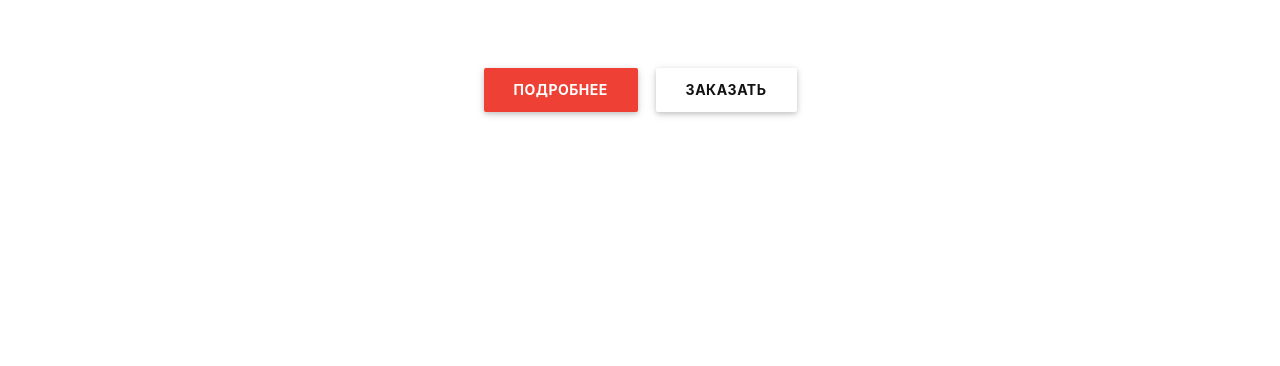
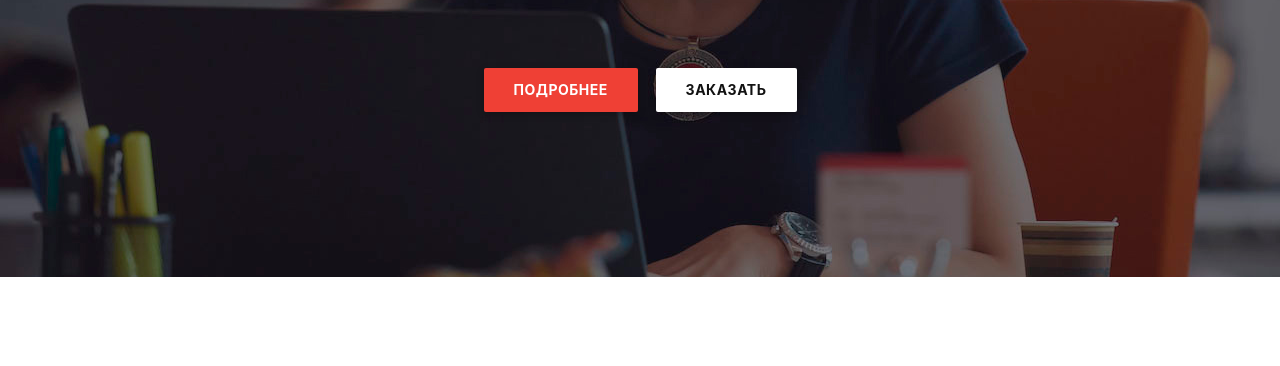
Before and after one commit to ZhalgaskhanF04/ZhalgaskhanF04.github.io, a plain HTML site: page index.html in a window 1280 px wide. Shown: the part 315-681 px from the top of the page. Drawn offline with Linux system fonts and the light colour scheme.

Commit message:
Update index.html

```diff
--- a/index.html
+++ b/index.html
@@ -97,8 +97,8 @@
 
                     <!-- Background Image Block -->
                     <div class="background-image-block parallax-effect lpbuilder-image">
-                        <img src="images/hero/bckgrnd.jpg" alt="Parallax Image" class="mobile-image" style="top: 0px; transform: translate(-50%, 0px);">
-                        <img src="images/hero/bckgrnd.jpg" alt="Parallax Image" style="top: 0px; transform: translate(-50%, 0px);">
+                        <img src="images/hero/hero-001-1.jpg" alt="Parallax Image" class="mobile-image" style="top: 0px; transform: translate(-50%, 0px);">
+                        <img src="images/hero/hero-001.jpg" alt="Parallax Image" style="top: 0px; transform: translate(-50%, 0px);">
                     </div><!-- /End Background Image Block -->
 
 
```
